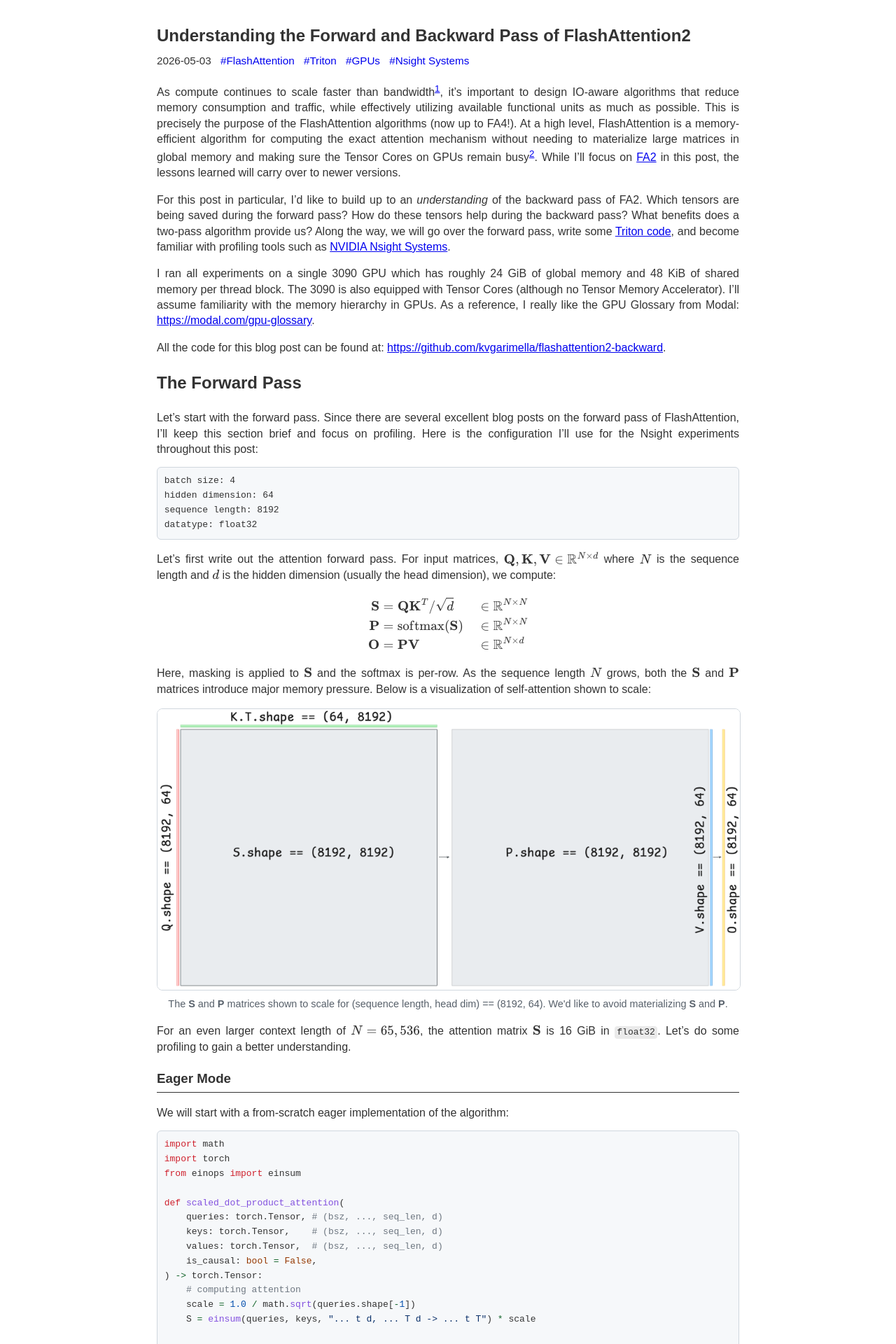
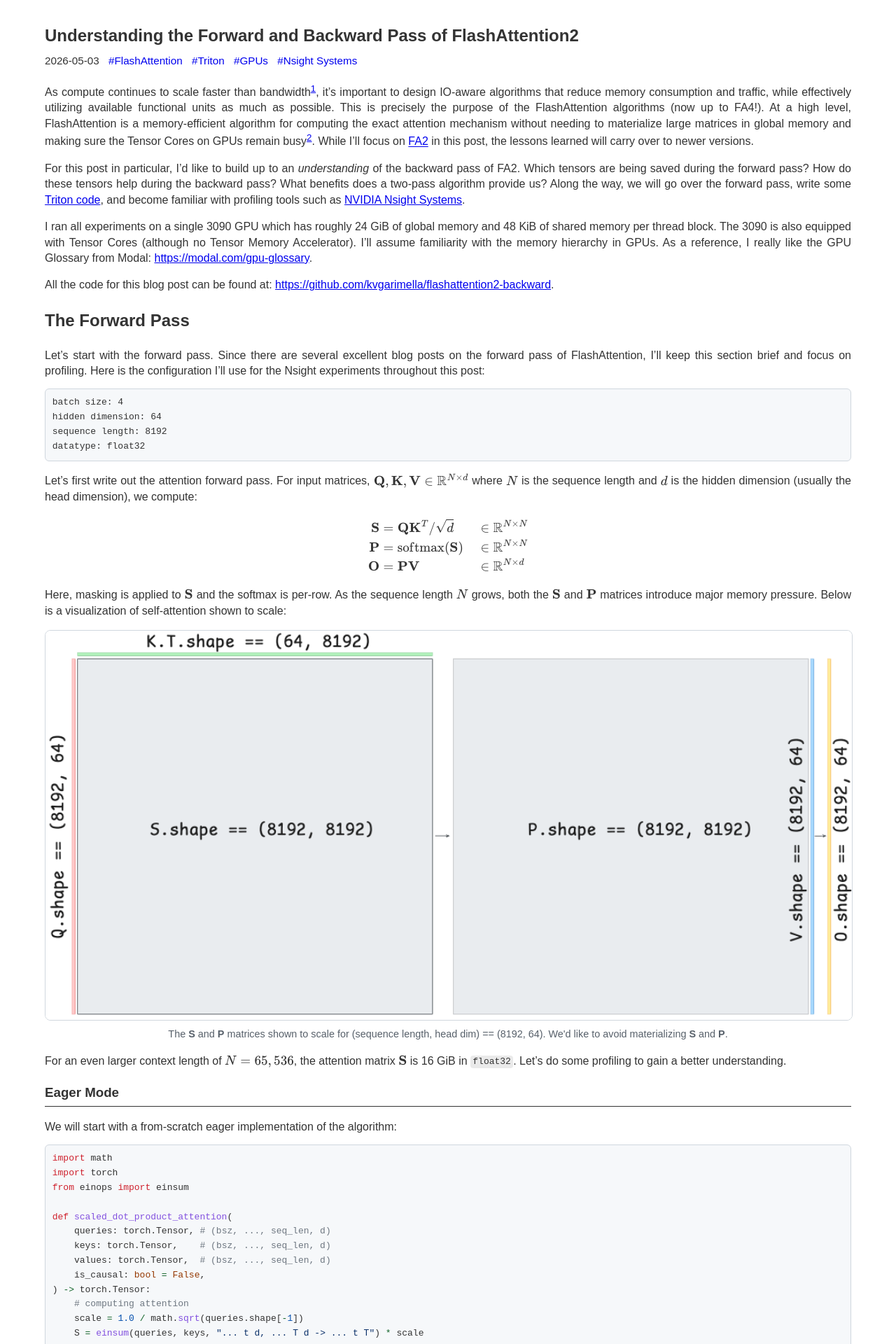
Before and after one commit to kvgarimella/kvgarimella.github.io, a Jekyll site: the page built from _posts/2026-05-03-flashattention2-fwd-bwd.md, in a window 1280 px wide. Shown: the top 1920 px of the page at 70% size. Built offline with Jekyll 4.4.1, drawn with Linux system fonts in a browser that asks for light colours.

Commit message:
fix margin

```diff
--- a/_layouts/post.html
+++ b/_layouts/post.html
@@ -17,7 +17,7 @@
     <title>{{ page.title | default: "Karthik Garimella" }}</title>
     <link rel="stylesheet" href="{{ '/styles.css' | relative_url }}">
 </head>
-<body>
+<body class="post-page">
 <main>
 <article class="post">
   <h2 class="post-title">{{ page.title }}</h2>
--- a/styles.css
+++ b/styles.css
@@ -7,6 +7,10 @@ body {
     padding: 0 1em;
     /* background-color: #fffff8; */
     background-color: #fff;
+}
+
+body.post-page {
+    max-width: 72em;
 }
 
 header {
```
